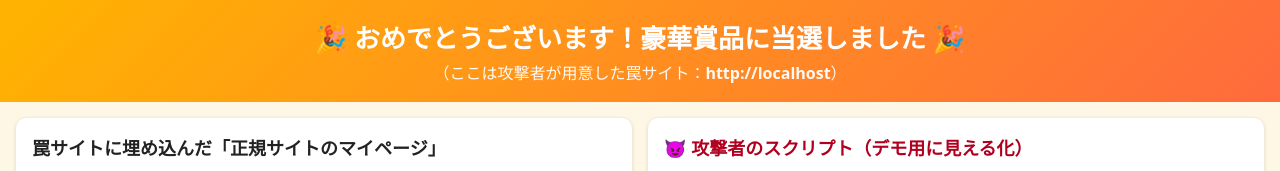
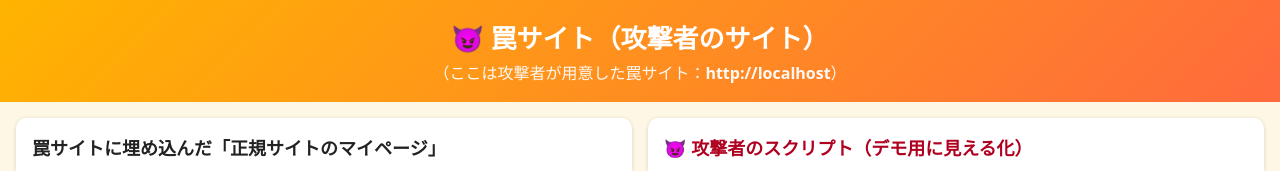
Before and after one commit to nebular-lab/cors-handson, a website: page public/trap.html in a window 1280 px wide. Shown: the top 171 px of the page. Drawn offline with Linux system fonts and the light colour scheme.

Commit message:
罠サイトの見出しを、攻撃者のサイトだと分かる文言にした
当選メッセージの見出しでは、デモの画面として何のページかが分かりにくかったため。

Co-Authored-By: Claude Opus 5.5 <noreply@anthropic.com>

```diff
--- a/public/trap.html
+++ b/public/trap.html
@@ -2,7 +2,7 @@
 <html lang="ja">
   <head>
     <meta charset="UTF-8" />
-    <title>🎁 当選のお知らせ</title>
+    <title>😈 罠サイト</title>
     <link rel="stylesheet" href="/style.css" />
     <style>
       body { background: #fff7e6; }
@@ -16,7 +16,7 @@
   </head>
   <body>
     <header>
-      <h1>🎉 おめでとうございます！豪華賞品に当選しました 🎉</h1>
+      <h1>😈 罠サイト（攻撃者のサイト）</h1>
       <p>（ここは攻撃者が用意した罠サイト：<strong id="origin"></strong>）</p>
     </header>
 
```
